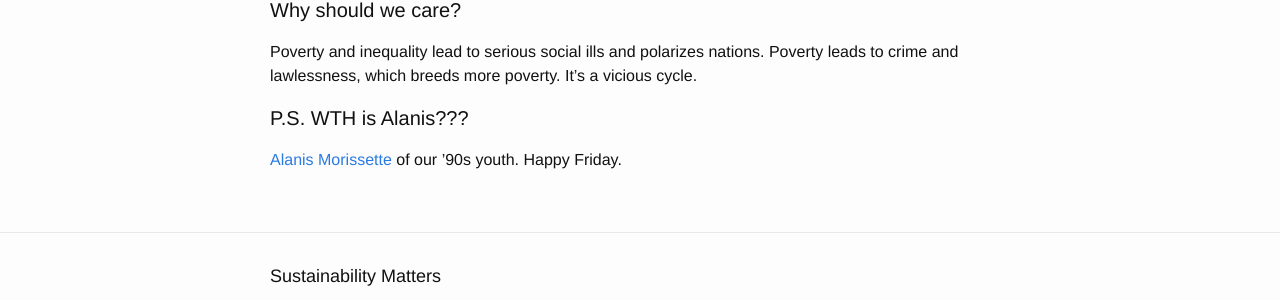
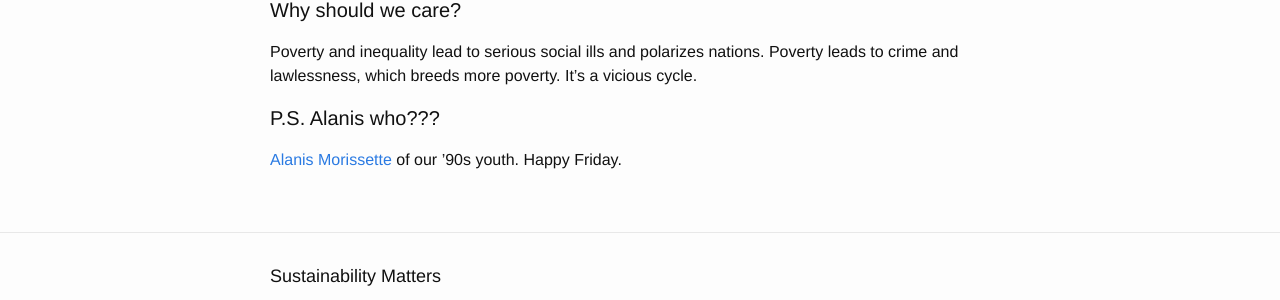
Before and after one commit to Sparkleleuk/Sustainability_Matters, a Jekyll site: the page built from _posts/2017-12-01-poverty.markdown, in a window 1280 px wide. Shown: the part 663-963 px from the top of the page. Built offline with Jekyll 4.4.1, drawn with Linux system fonts in a browser that asks for light colours.

Commit message:
fix post

```diff
--- a/_posts/2017-12-01-poverty.markdown
+++ b/_posts/2017-12-01-poverty.markdown
@@ -16,6 +16,6 @@ It is ironic. With an official [poverty rate of 12%](https://www.census.gov/news
 
 Poverty and inequality lead to serious social ills and polarizes nations. Poverty leads to crime and lawlessness, which breeds more poverty. It's a vicious cycle.
 
-#### P.S. WTH is Alanis???
+#### P.S. Alanis who???
 
 [Alanis Morissette](https://www.youtube.com/watch?v=Jne9t8sHpUc) of our '90s youth. Happy Friday.
```
